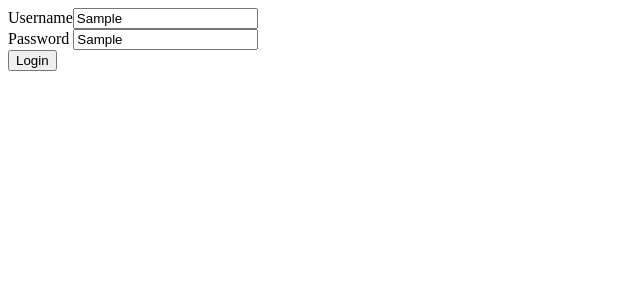
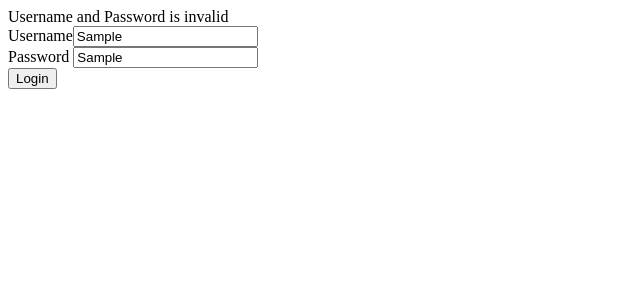
Before and after one commit to omarkarake/angular-mosh, an Angular app: page / in a window 1280 px wide. Both pictures are taken after typing "Sample", "Sample" into the empty fields and a click on the button "Login". Shown: the top 300 px of the page, without its empty margins (0-640 px from the left). Built offline with nearby package versions, Linux system fonts and the light colour scheme.

Commit message:
validation upon submitting

```diff
--- a/src/app/login-form/login-form.component.html
+++ b/src/app/login-form/login-form.component.html
@@ -1,4 +1,9 @@
-<form [formGroup]="form">
+<form [formGroup]="form" (ngSubmit)="login()">
+  <div *ngIf="form.errors">
+    Username and Password is invalid
+    <!-- <div *ngIf="form.errors.-----">----</div> -->
+    <!-- <div *ngIf="form.errors.-----">----</div> -->
+</div>
   <div>
     <label for="username">Username</label>
     <input formControlName="username" type="text" id="username" />
--- a/src/app/login-form/login-form.component.ts
+++ b/src/app/login-form/login-form.component.ts
@@ -21,6 +21,17 @@ export class LoginFormComponent {
     password: new FormControl('', Validators.required),
   });
 
+  login() {
+    // ----------if we had an authentication service----------
+    // let isValid = authService.login(this.form.value);
+    // if (!isValid) {
+    //   this.form.setErrors({ invalidLogin: true });
+    // }
+    // -------------------------------------------------------
+    this.form.setErrors({
+      invalidLogin: true,
+    });
+  }
   get username() {
     return this.form.get('username');
   }
```
